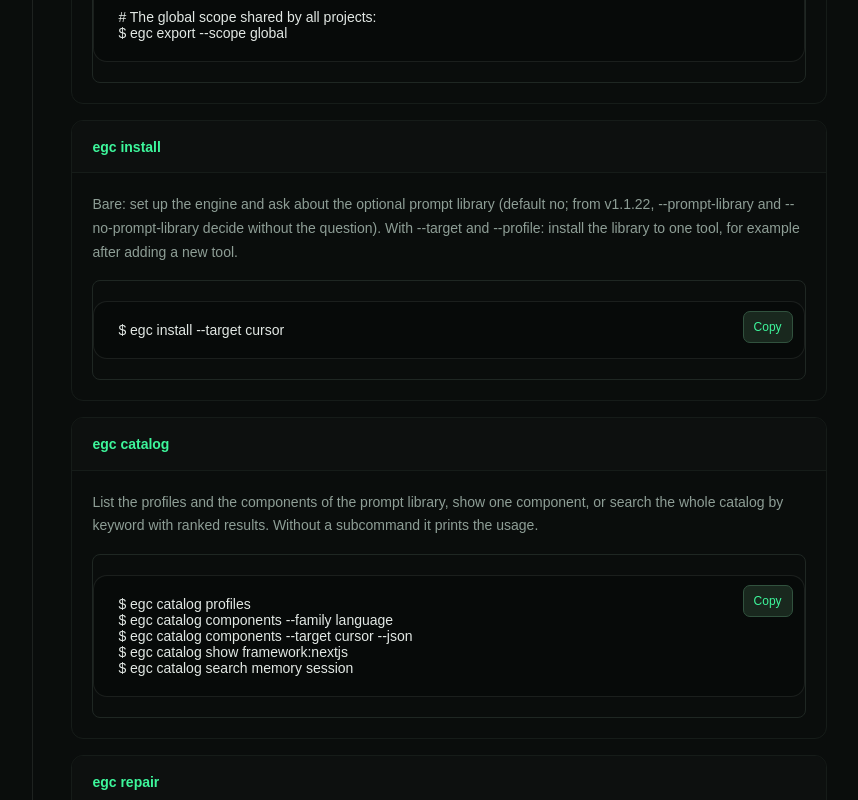
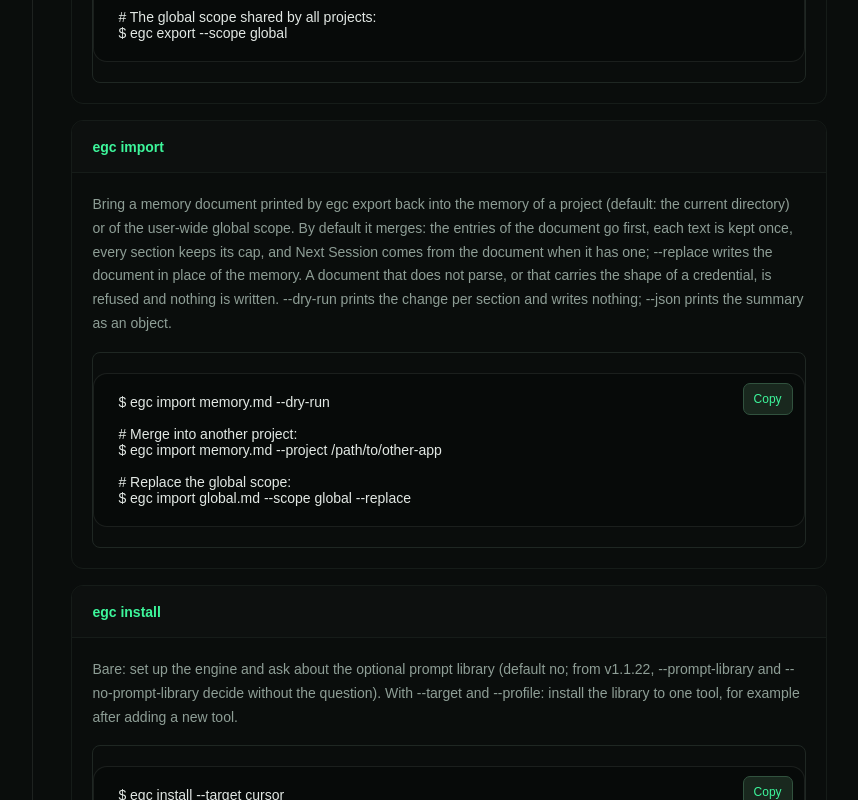
Before and after one commit to Fmarzochi/EGCSite, a Next.js app: page /EGCSite/docs/cli in a window 1280 px wide. Shown: the part 2720-3520 px from the top of the page, without its empty margins (207-1065 px from the left). Built offline with nearby package versions, Linux system fonts and the light colour scheme; a web font is replaced by a local one.

Commit message:
docs(cli): egc import gets its entry next to egc export, and egc gain names the layer split and the --share block
Signed-off-by: Felipe Marzochi <fmarzochi@gmail.com>

```diff
--- a/components/pages/Cli.tsx
+++ b/components/pages/Cli.tsx
@@ -98,6 +98,17 @@ $ egc export --project /path/to/other-app --json
 $ egc export --scope global`,
   },
   {
+    cmd: 'egc import',
+    desc: 'Bring a memory document printed by egc export back into the memory of a project (default: the current directory) or of the user-wide global scope. By default it merges: the entries of the document go first, each text is kept once, every section keeps its cap, and Next Session comes from the document when it has one; --replace writes the document in place of the memory. A document that does not parse, or that carries the shape of a credential, is refused and nothing is written. --dry-run prints the change per section and writes nothing; --json prints the summary as an object.',
+    example: `$ egc import memory.md --dry-run
+
+# Merge into another project:
+$ egc import memory.md --project /path/to/other-app
+
+# Replace the global scope:
+$ egc import global.md --scope global --replace`,
+  },
+  {
     cmd: 'egc install',
     desc: 'Bare: set up the engine and ask about the optional prompt library (default no; from v1.1.22, --prompt-library and --no-prompt-library decide without the question). With --target and --profile: install the library to one tool, for example after adding a new tool.',
     example: `$ egc install --target cursor`,
@@ -193,7 +204,7 @@ $ egc run --raw git log`,
   },
   {
     cmd: 'egc gain',
-    desc: 'The full Token Crusher savings panel: totals, average per run, biggest crush, efficiency meter, and a breakdown by command kind. Read from the local ledger at zero token cost. Or just ask your AI "how much did I save?" and it runs this for you.',
+    desc: 'The full Token Crusher savings panel: totals, average per run, biggest crush, efficiency meter, and a breakdown by command kind and by layer (the automatic shim or the egc run prefix). Read from the local ledger at zero token cost. --share prints the same savings as a short block you can paste anywhere, with nothing that names your machine, your projects or your commands (--json for an object). Or just ask your AI "how much did I save?" and it runs this for you.',
     example: `$ egc gain
 
 EGC Token Gain (local ledger, zero token cost)
@@ -203,6 +214,9 @@ EGC Token Gain (local ledger, zero token cost)
 
 # Run-by-run log:
 $ egc gain --history
+
+# A block to paste anywhere, no identifiers:
+$ egc gain --share
 
 # Short summary:
 $ egc saved`,
@@ -338,6 +352,8 @@ const PT_DESC: Record<string, string> = {
     'Compacta o arquivo de estado do projeto atual quando ele fica grande demais. Reescreve os itens em três camadas: Working (últimos 7 dias, mantidos na íntegra), Episodic (últimos 30 dias, resumidos por semana) e Semantic (itens mais antigos, condensados nos fatos essenciais). O arquivo original vai para um backup em ~/.egc/state/archive/ antes de qualquer reescrita.',
   'egc export':
     'Imprime o documento de memória descriptografado de um projeto (por padrão, a pasta atual) ou do escopo global do usuário. Em texto puro, sai o documento Markdown do Agent Memory Interchange do jeito que está guardado; com --json, ele é separado nos campos do cabeçalho e nas cinco seções. Só leitura: o arquivo de estado e a chave nunca são alterados. Códigos de saída: 0 impresso, 1 erro de uso ou arquivo de estado ou chave que não pode ser lido ou não é confiável, 2 nenhuma memória no escopo, 3 memória criptografada sem a chave.',
+  'egc import':
+    'Traz de volta um documento de memória impresso pelo egc export para a memória de um projeto (por padrão, a pasta atual) ou do escopo global do usuário. Por padrão, mescla: as entradas do documento vêm primeiro, cada texto fica uma vez só, cada seção mantém o seu limite, e o Next Session vem do documento quando ele tem um; --replace grava o documento no lugar da memória. Um documento que não pode ser lido, ou que tem a forma de uma credencial, é recusado e nada é gravado. --dry-run mostra a mudança por seção sem gravar; --json imprime o resumo como objeto.',
   'egc install':
     'Sem opções: prepara o motor e pergunta sobre a biblioteca de prompts opcional (o padrão é não; a partir da v1.1.22, --prompt-library e --no-prompt-library decidem sem a pergunta). Com --target e --profile: instala a biblioteca em uma ferramenta, por exemplo depois de adicionar uma ferramenta nova.',
   'egc catalog':
@@ -361,7 +377,7 @@ const PT_DESC: Record<string, string> = {
   'egc run':
     'Roda qualquer comando pelo Token Crusher. Saídas barulhentas (git logs longos, ruído de testes, poluição das instalações, JSON gigante) são comprimidas em até 90% antes de chegar ao modelo; erros e avisos sempre ficam. Nas ferramentas com hooks, isso acontece em silêncio, sem você digitar nada.',
   'egc gain':
-    'O painel completo de economia do Token Crusher: totais, média por execução, maior compressão, medidor de eficiência e divisão por tipo de comando. Lido do livro-caixa local, sem gastar token. Ou simplesmente pergunte à sua IA "quanto eu economizei?" e ela roda isso para você.',
+    'O painel completo de economia do Token Crusher: totais, média por execução, maior compressão, medidor de eficiência e divisão por tipo de comando e por camada (o shim automático ou o prefixo egc run). Lido do livro-caixa local, sem gastar token. O --share imprime a mesma economia num bloco curto para colar em qualquer lugar, sem nada que identifique a sua máquina, os seus projetos ou os seus comandos (--json para objeto). Ou simplesmente pergunte à sua IA "quanto eu economizei?" e ela roda isso para você.',
   'egc context':
     'Classifica os arquivos do projeto para a tarefa que você descreve e imprime um resumo de partida para a IA: os arquivos com mais chance de importar, com a tabela de sinais por trás de cada escolha quando você acrescenta --explain. Delimite com --project, passe um histórico de sessão com --history, limite a lista com --top.',
   'egc discover':
```
